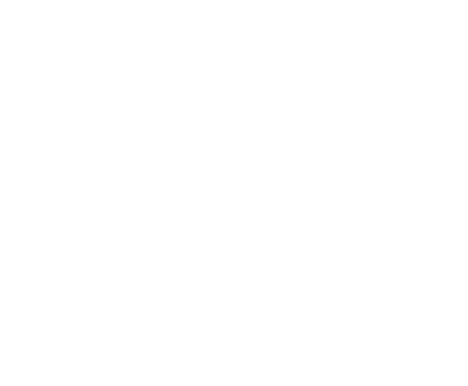
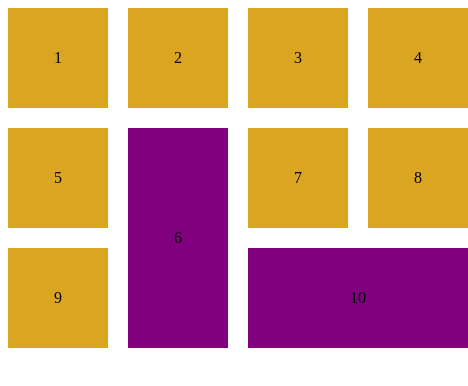
Before and after one commit to FranciscoJavierMartin/CSS-Grid-course, a Nuxt app: page /02-terminology in a window 390 px wide. Before the commit this address had no page. Shown: the top 386 px of the page, 468 px wide, since content can reach past the window. Built offline with nearby package versions, Linux system fonts and the light colour scheme.

Commit message:
lesson 2

```diff
--- /dev/null
+++ b/pages/02-terminology.vue
@@ -0,0 +1,47 @@
+<template>
+  <main>
+    <div>1</div>
+    <div>2</div>
+    <div>3</div>
+    <div>4</div>
+    <div>5</div>
+    <div>6</div>
+    <div>7</div>
+    <div>8</div>
+    <div>9</div>
+    <div>10</div>
+  </main>
+</template>
+
+<style>
+main {
+  height: 100vh;
+  display: grid;
+  grid-gap: 20px;
+  grid-template-columns: repeat(4, 100px);
+  grid-template-rows: repeat(3, 100px);
+}
+
+main div {
+  display: flex;
+  justify-content: center;
+  align-items: center;
+  background-color: goldenrod;
+}
+
+@media (max-width: 600px) {
+  div:nth-child(6) {
+    background-color: purple;
+    grid-column: 2/3;
+    grid-row: 2/4;
+  }
+
+  div:nth-child(10) {
+    background-color: purple;
+    /* grid-column-start: 3;
+  grid-column-end: 5; */
+    /* Shortcut */
+    grid-column: 3 / 5;
+  }
+}
+</style>
```
